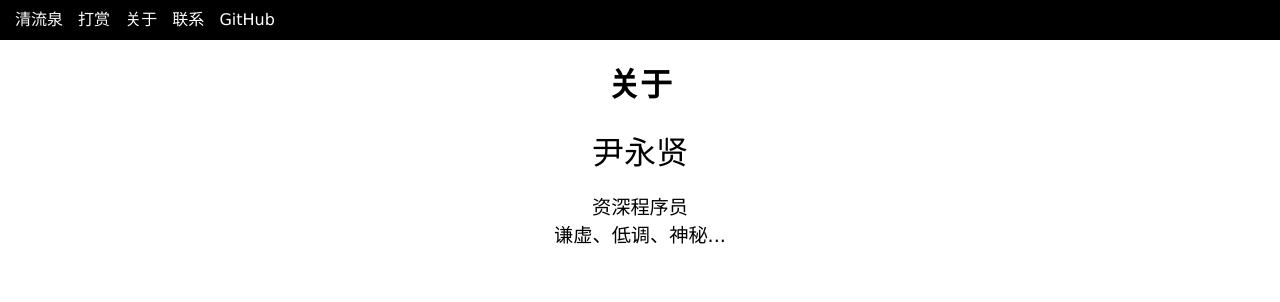
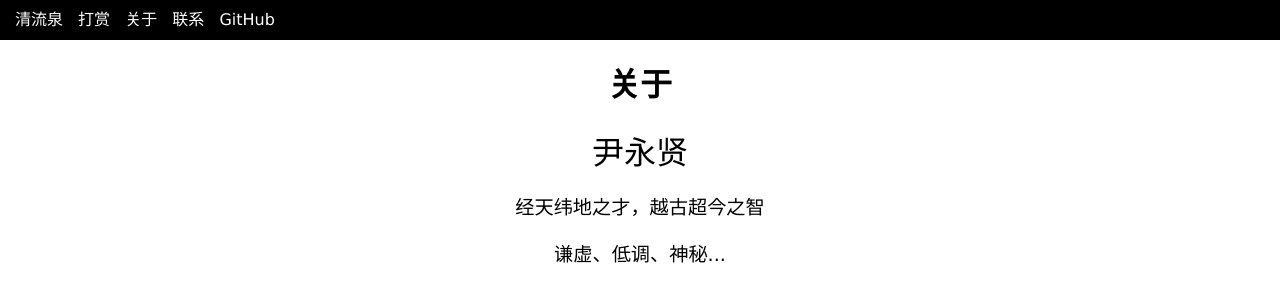
Before and after one commit to yinyongxian/yinyongxian.github.io, a Jekyll site: the page built from about/2017-08-05-about.html, in a window 1280 px wide. Shown: the top 302 px of the page. Built offline with Jekyll 4.4.1, drawn with Linux system fonts in a browser that asks for light colours.

Commit message:
经天纬地之才，越古超今之智

```diff
--- a/about/2017-08-05-about.html
+++ b/about/2017-08-05-about.html
@@ -15,7 +15,8 @@ title: 关于
 <br>
 <div style="text-align:center;font-size: 2em;">尹永贤</div>
 <br>
-<div style="text-align:center;font-size: 1.2em;">资深程序员</div>
+<div style="text-align:center;font-size: 1.2em;">经天纬地之才，越古超今之智</div>
+<br>
 <div style="text-align:center;font-size: 1.2em;">谦虚、低调、神秘...</div>
 </body>
 </html>
```
